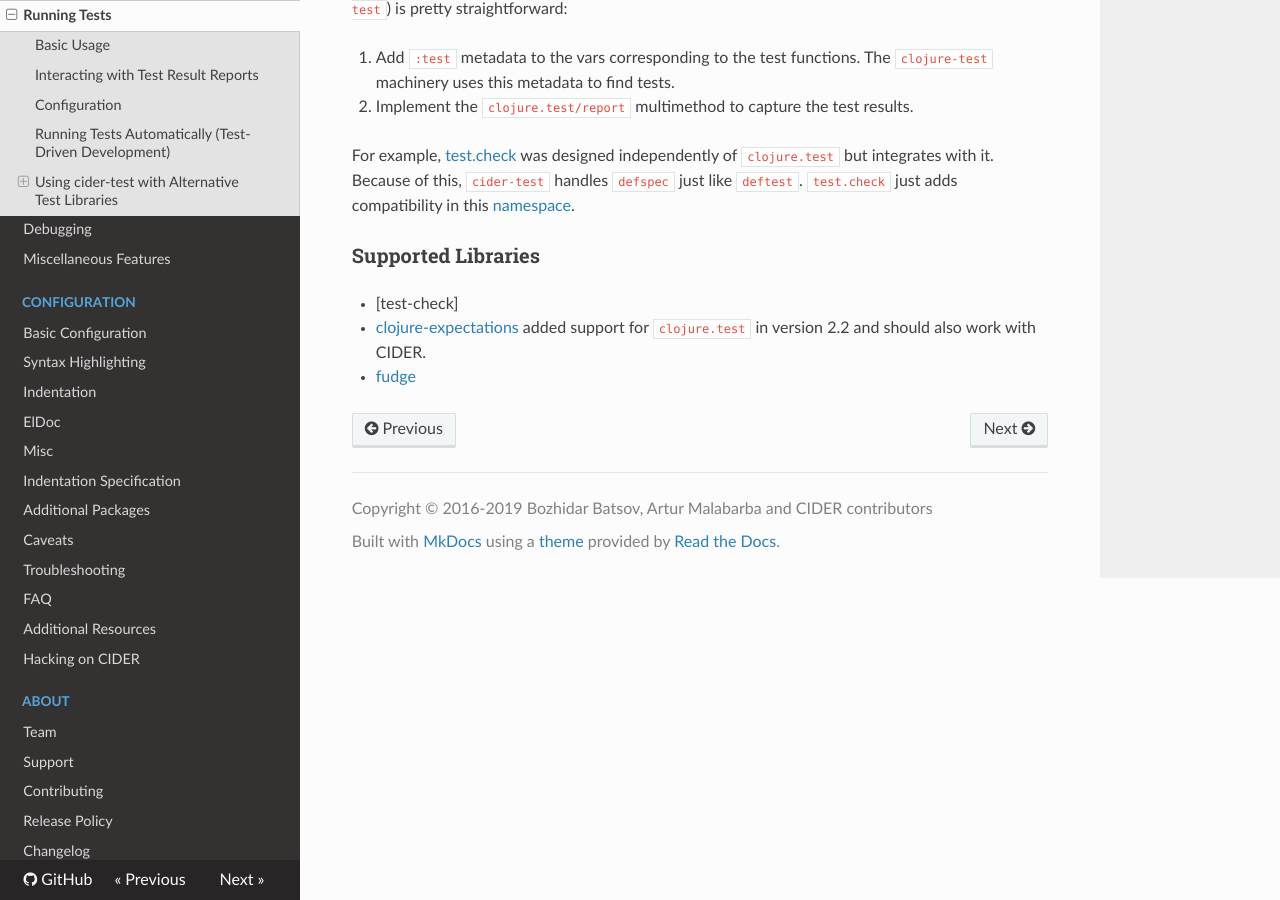
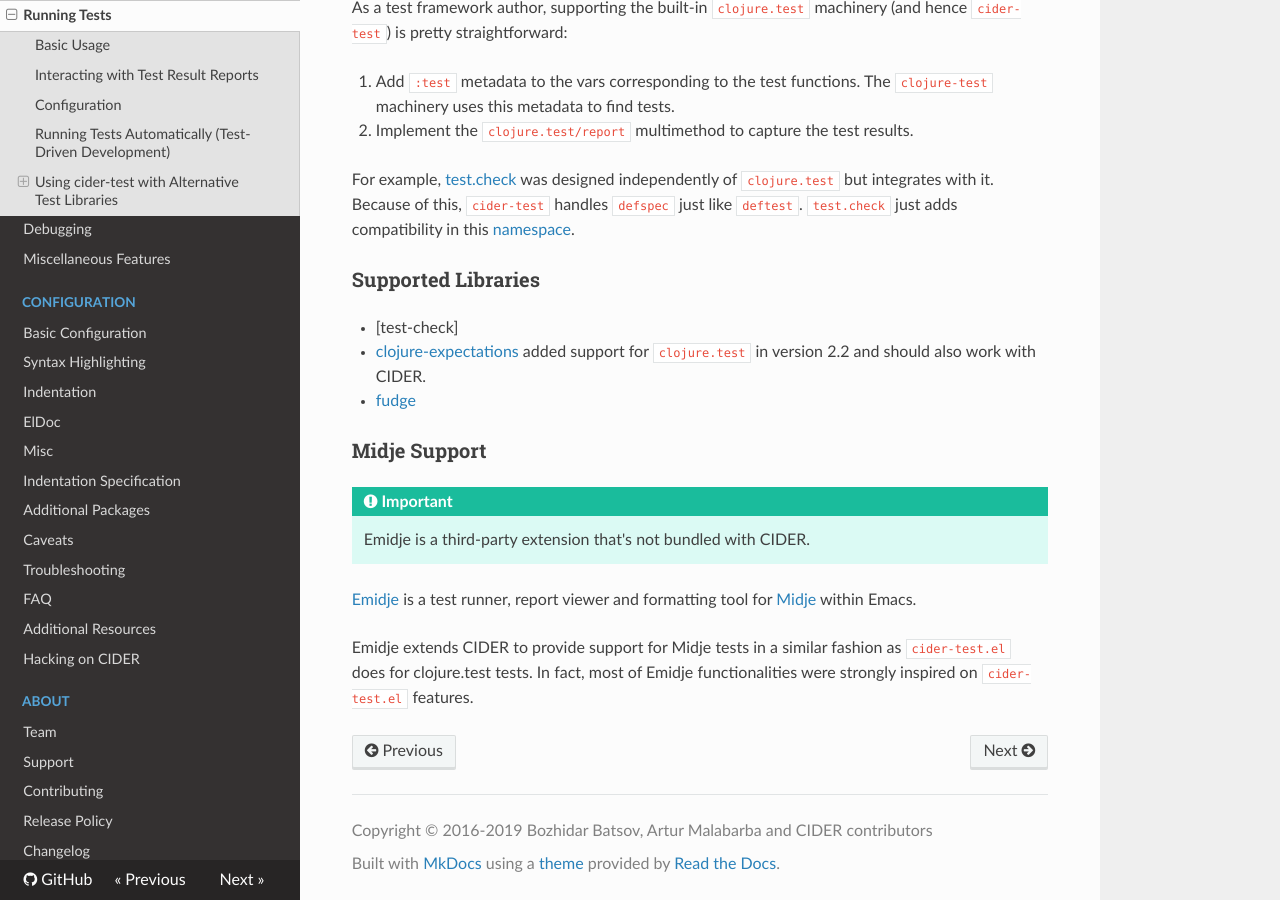
Before and after one commit to clojure-emacs/cider, an MkDocs documentation site: the page built from doc/running_tests.md, in a window 1280 px wide and 900 px high, scrolled down 3055 px. Built offline with MkDocs 1.6.1, drawn with Linux system fonts in a browser that asks for light colours; nearby versions of some CDN libraries; old or Windows-style settings are respelled for this version of MkDocs; some of the changed text lies outside the part shown.

Commit message:
Mention emidje in the docs

```diff
--- a/doc/running_tests.md
+++ b/doc/running_tests.md
@@ -13,7 +13,8 @@
 !!! Note
 
     CIDER only supports clojure.test and other libraries
-    providing integration with clojure.test.
+    providing integration with clojure.test. Native support
+    for other libraries might be available via CIDER plugins.
 
 ## Basic Usage
 
@@ -159,5 +160,20 @@
 support for `clojure.test` in version 2.2 and should also work with CIDER.
 * [fudge](https://github.com/jimpil/fudje)
 
+### Midje Support
+
+!!! Important
+
+    Emidje is a third-party extension that's not bundled with CIDER.
+
+[Emidje](https://github.com/nubank/emidje) is a test runner, report
+viewer and formatting tool for
+[Midje](https://github.com/marick/Midje) within Emacs.
+
+Emidje extends CIDER to provide support for Midje tests in a similar
+fashion as `cider-test.el` does for clojure.test tests. In fact, most of
+Emidje functionalities were strongly inspired on `cider-test.el`
+features.
+
 [clojure.test]: https://clojure.github.io/clojure/clojure.test-api.html "`clojure.test`"
 [test.check]: https://github.com/clojure/test.check "`test.check`"
```
Also changed, not shown: doc/additional_packages.md (+11 -0 lines).
